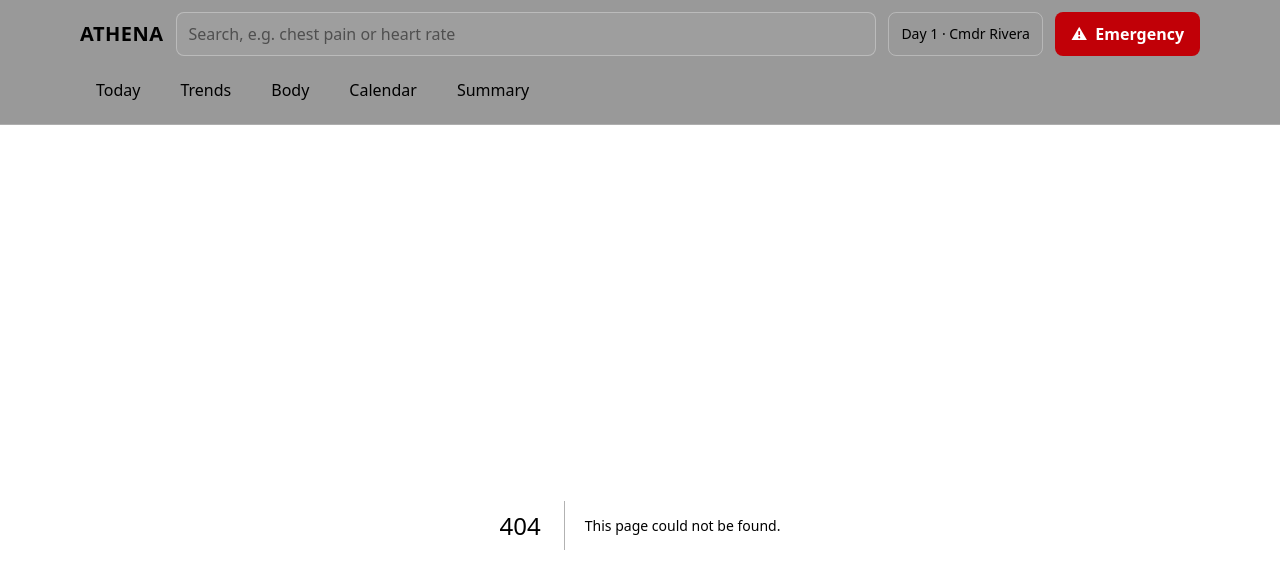
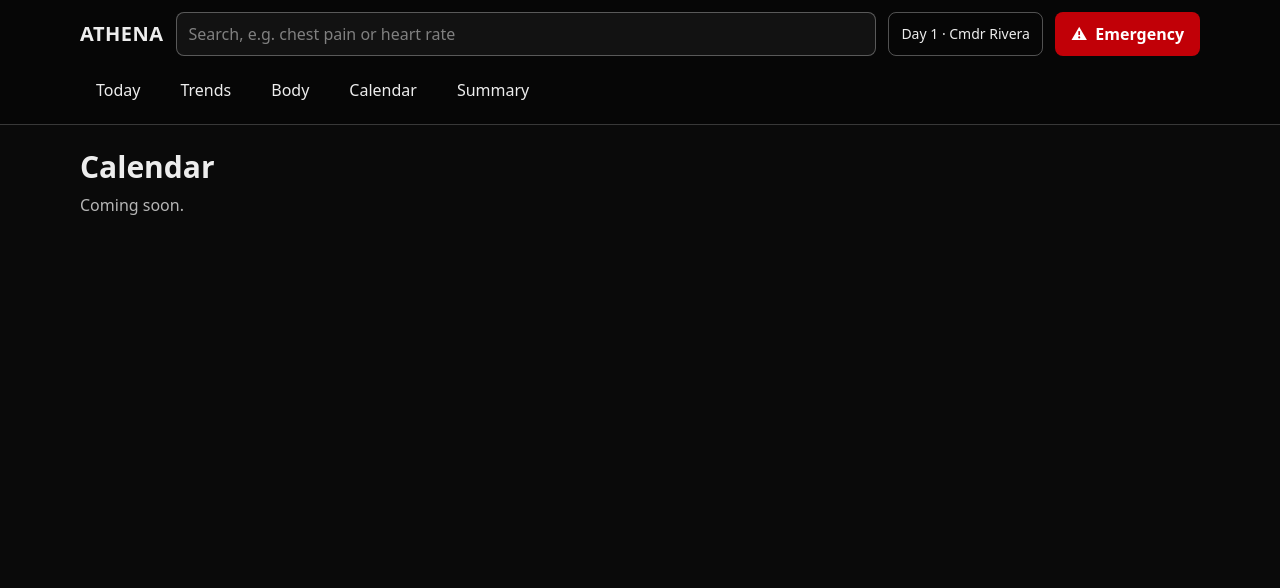
Before and after one commit to NASAthon/ATHENA, a Next.js app: page /calendar in a window 1280 px wide. Before the commit this address had no page. Shown: the top 588 px of the page. Built offline with nearby package versions, Linux system fonts and the light colour scheme.

Commit message:
Add placeholder pages for navigation

```diff
--- /dev/null
+++ b/app/body/page.js
@@ -0,0 +1,5 @@
+import PageShell from "../components/PageShell";
+
+export default function Page() {
+  return <PageShell title="Body" />;
+}
--- /dev/null
+++ b/app/calendar/page.js
@@ -0,0 +1,5 @@
+import PageShell from "../components/PageShell";
+
+export default function Page() {
+  return <PageShell title="Calendar" />;
+}
--- /dev/null
+++ b/app/components/PageShell.js
@@ -0,0 +1,8 @@
+export default function PageShell({ title }) {
+  return (
+    <main className="mx-auto w-full max-w-6xl flex-1 px-4 py-6">
+      <h1 className="text-3xl font-semibold">{title}</h1>
+      <p className="mt-2 text-white/70">Coming soon.</p>
+    </main>
+  );
+}
--- /dev/null
+++ b/app/emergency/page.js
@@ -0,0 +1,5 @@
+import PageShell from "../components/PageShell";
+
+export default function Page() {
+  return <PageShell title="Emergency" />;
+}
--- /dev/null
+++ b/app/summary/page.js
@@ -0,0 +1,5 @@
+import PageShell from "../components/PageShell";
+
+export default function Page() {
+  return <PageShell title="Summary" />;
+}
--- /dev/null
+++ b/app/trends/page.js
@@ -0,0 +1,5 @@
+import PageShell from "../components/PageShell";
+
+export default function Page() {
+  return <PageShell title="Trends" />;
+}
```
